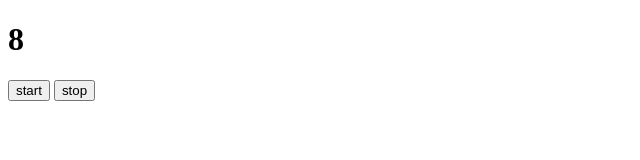
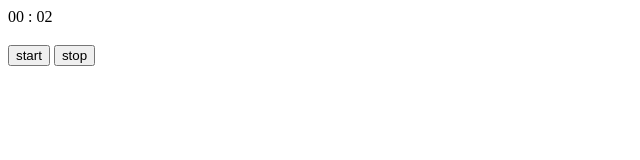
Before and after one commit to pedrohenrique11/Pomodoros, a plain HTML site: page index.html in a window 1280 px wide. Both pictures are taken after a click on the button "start". Shown: the whole page, without its empty margins (0-640 px from the left). Drawn offline with Linux system fonts and the light colour scheme.

Commit message:
refactor: new logic in startCount function

```diff
--- a/index.html
+++ b/index.html
@@ -8,10 +8,12 @@
 </head>
 <body>
 <main>
-    <h1>10</h1>
+    <span id="minutes">00</span>
+    <span>:</span>
+    <span id="seconds">03</span>
+    <h3 id="display"></h3>
     <button id="startButton">start</button>
-    <button id="stopButon">stop
-    </button>
+    <button id="stopButton">stop</button>
 </main>
 <footer></footer>
 <script src="src/js/index.js"></script>
--- a/src/js/index.js
+++ b/src/js/index.js
@@ -1,26 +1,40 @@
+// Variaveis
 const startButton = document.querySelector('#startButton')
 const stopButton = document.querySelector('#stopButton')
-const number = document.querySelector('h1')
-
-startButton.addEventListener('click', startCount)
+const secondsDisplay = document.querySelector('#seconds')
+const minutesDisplay = document.querySelector('#minutes')
 
 
-function updateDisplay() {
-    number.textContent = 76
+// Objetos
+
+
+// Eventos
+startButton.addEventListener('click', () => {
+    const seconds = parseInt(secondsDisplay.textContent)
+    const minutes = parseInt(minutesDisplay.textContent)
+    let duration = (minutes * 60) + seconds;
+
+    startCount(duration, seconds, minutes)
+})
+
+// funçoes
+
+function startCount(duration, seconds, minutes) {
+
+    let countDown = setTimeout( () => {
+        minutes = Math.floor(duration / 60);
+        seconds = Math.floor(duration % 60);
+
+        minutes = minutes < 10 ? '0' + minutes : minutes;
+        seconds = seconds < 10 ? '0' + seconds : seconds;
+
+        secondsDisplay.textContent = seconds
+        minutesDisplay.textContent = minutes
+
+        duration--;
+
+        if(duration >= 0 ) {
+            startCount(duration, seconds, minutes)
+        }
+    }, 1000)
 }
-
-function startCount() {
-    const countDown = setTimeout( function() {
-        let seconds = Number(number.textContent)
-
-        if(seconds > 0) {
-            seconds--
-
-            number.textContent = seconds
-
-            startCount()
-        }
-        else  console.log('cabouu')
-    }, 1000
-    )
-}
```
